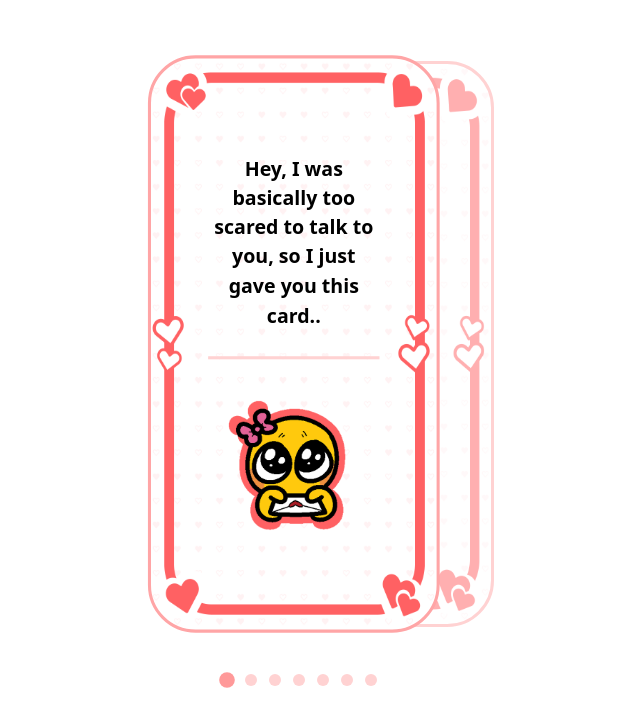
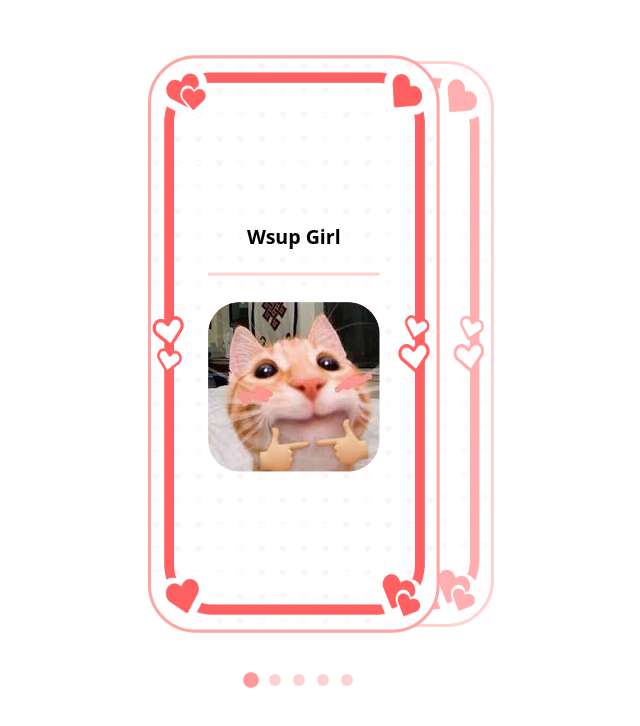
Before and after one commit to Limcyy/RizzCard, a React (Vite) app: page /AdamCard#/AdamCard in a window 1280 px wide. Shown: the top 726 px of the page, without its empty margins (341-981 px from the left). Built offline with nearby package versions, Linux system fonts and the light colour scheme.

Commit message:
dsds
dsdsd

```diff
--- a/src/App.css
+++ b/src/App.css
@@ -89,3 +89,26 @@ body.dragging {
 .card.swiping {
   transition: none !important;
 }
+
+/* Add to Card.css */
+.two-button-container {
+  display: flex;
+  width: 100%;
+  justify-content: space-around;
+  gap: 10px;
+  padding: 0 15px;
+  margin-top: 10px;
+}
+
+.two-button-container .card-button {
+  width: 45%;
+  margin-top: 0;
+}
+
+.yes-button {
+  background-color: #4CAF50;
+}
+
+.no-button {
+  background-color: #F44336;
+}
--- a/src/components/Card.css
+++ b/src/components/Card.css
@@ -119,7 +119,7 @@
   background-size: 100% 100%; /* Changed to stretch to fill card exactly */
   background-position: center;
   background-repeat: no-repeat;
-  gap: 15px;
+  gap: 1px;
   text-align: center;
   cursor: grab;
   touch-action: none;
@@ -134,7 +134,7 @@
     background-color: #000000;
     width: 50%;
     z-index: 100000000000;
-    margin-top: 10px;
+    margin-top: 15px;
     height: 40px;
     color: #FFF !important;
     font-size: 0.8rem;
@@ -167,20 +167,23 @@
 .card img {
   width: 60%;
   max-width: 200px;
-  margin-top: 14px;
+  margin-top: 15px;
+  margin-bottom: 10px;
   user-select: none;
   -webkit-user-drag: none;
   -webkit-user-select: none;
   -moz-user-select: none;
   -ms-user-select: none;
+
 }
 
 .card h2 {
+  margin-bottom: 10px;
   font-size: 1.2rem;
   width: 60%;
   font-weight: 700;
   color: #000;
-  margin: 0 auto;
+
   padding: 0 20px;
 }
 
--- a/src/components/Card.jsx
+++ b/src/components/Card.jsx
@@ -3,7 +3,7 @@ import { useState } from 'react'
 import './Card.css'
 import cardShine from '../assets/card-shine.png'
 
-function Card({ title, image, isDragging, className, button, link }) {
+function Card({ title, image, isDragging, className, button, button2, link, onNextCard }) {
   const [touched, setTouched] = useState(false);
 
   // Prevent default drag behavior for images
@@ -19,23 +19,26 @@ function Card({ title, image, isDragging, className, button, link }) {
     // Set touched state to show visual feedback
     setTouched(true);
 
+    // Get the dynamic link from props, or use fallback
+    const targetLink = link || 'https://instagram.com/_adam_rana_';
+
     // Try multiple approaches in sequence
     try {
       // Method 1: Direct location change
-      window.location.href = 'https://instagram.com/_adam_rana_';
+      window.location.href = targetLink;
 
       // Method 2: Timeout fallback (if method 1 fails)
       setTimeout(() => {
-        window.open('https://instagram.com/_adam_rana_', '_system');
+        window.open(targetLink, '_system');
       }, 100);
 
       // Method 3: Last resort
       setTimeout(() => {
-        const link = document.createElement('a');
-        link.href = 'https://instagram.com/_adam_rana_';
-        link.target = '_blank';
-        link.rel = 'noopener noreferrer';
-        link.click();
+        const linkElement = document.createElement('a');
+        linkElement.href = targetLink;
+        linkElement.target = '_blank';
+        linkElement.rel = 'noopener noreferrer';
+        linkElement.click();
       }, 200);
     } catch (err) {
       console.error('Navigation failed:', err);
@@ -47,13 +50,30 @@ function Card({ title, image, isDragging, className, button, link }) {
     }, 2000);
   };
 
+  // Handle advancing to next card
+  const handleNextCard = (e) => {
+    e.stopPropagation();
+    if (onNextCard) onNextCard();
+  };
+
+  // Extract just the domain for display purposes
+  const getDisplayLink = () => {
+    if (!link) return '@_adam_rana_';
+    try {
+      const url = new URL(link);
+      return url.hostname.replace('www.', '');
+    } catch {
+      return link;
+    }
+  };
+
   return (
     <div className={`card ${isDragging ? 'grabbing' : ''} ${className || ''}`}>
       {touched && (
         <div className="touch-indicator">
-          Opening Instagram...
+          Opening {getDisplayLink()}...
           <br/>
-          If nothing happens, search for @_adam_rana_
+          If nothing happens, try searching for the username
         </div>
       )}
 
@@ -72,7 +92,29 @@ function Card({ title, image, isDragging, className, button, link }) {
         draggable="false"
         onDragStart={preventDrag}
       />
-      {button && button !== "null" && (
+
+      {/* Handle two-button case */}
+      {button && button2 && (
+        <>
+          <div
+            className='card-button yes-button'
+            onClick={handleNextCard}
+            onTouchStart={handleNextCard}
+          >
+            {button}
+          </div>
+          <div
+            className='card-button no-button'
+            onClick={handleDirectTouch}
+            onTouchStart={handleDirectTouch}
+          >
+            {button2}
+          </div>
+        </>
+      )}
+
+      {/* Handle single button case */}
+      {button && button !== "null" && !button2 && (
         <div
           className='card-button'
           onClick={handleDirectTouch}
@@ -92,7 +134,9 @@ Card.propTypes = {
   isDragging: PropTypes.bool,
   className: PropTypes.string,
   button: PropTypes.string,
-  link: PropTypes.string
+  button2: PropTypes.string,
+  link: PropTypes.string,
+  onNextCard: PropTypes.func
 }
 
 export default Card
--- a/src/components/CardDisplay.jsx
+++ b/src/components/CardDisplay.jsx
@@ -183,6 +183,7 @@ function CardDisplay({ personName }) {
               title={card.title}
               image={card.image}
               button={card.button}
+              button2={card.button2}
               link={card.link}
               isDragging={isDragging}
               className={
@@ -192,6 +193,7 @@ function CardDisplay({ personName }) {
                   ? 'next'
                   : 'prev'
               }
+              onNextCard={() => setActiveIndex(activeIndex + 1)}
             />
           ))}
         </div>
--- a/src/data/cardData.js
+++ b/src/data/cardData.js
@@ -8,37 +8,33 @@ import sigmaPhoto from '../assets/sigma-photo.png'
 
 export const AdamCards = [
   {
-    title: "Hey, I was basically too scared to talk to you, so I just gave you this card..",
-    image: shyEmoji,
-    button: "null"
-  },
-  {
-    title: "And im def gonna need the card back so we better meet up again",
-    image: formalCat,
-    button: "null"
-  },
-  {
-    title: "Maybe you would like to know a little something about me....",
+    title: "Wsup Girl",
     image: cuteCat,
     button: "null"
   },
   {
-    title: "sometimes i sleep(usually at night)",
-    image: sleepingCat,
-    button: "null"
+    title: "wait, are you a girl?",
+    image: formalCat,
+    button: "yes",
+    button2: "no",
+    link: "https://www.youtube.com/shorts/dSRAXW2mqvc",
   },
   {
-    title: "i can cook for you ;)",
+    title: "are u over 14, and under 18?",
     image: cookCat,
-    button: "null"
+    button: "yes",
+    button2: "no",
+    link: "https://www.youtube.com/watch?v=KTs-LhnUMFs&ab_channel=Krtek/TheMole",
   },
   {
-    title: "I work out",
-    image: workOutCat,
-    button: "null"
+    title: "and are u single?",
+    image: sleepingCat,
+    button: "yes",
+    button2: "no",
+    link: "https://www.youtube.com/watch?v=bxzYqcArh_s&ab_channel=JoeyKidney",
   },
   {
-    title: "And yeahhh, please text me",
+    title: "then youre at the right place, text me 🤙🏾",
     image: sigmaPhoto,
     button: "instagram",
     link: "https://www.instagram.com/_adam_rana_?igsh=Y2lndjEycnQ1bGVv&utm_source=qr"
```
